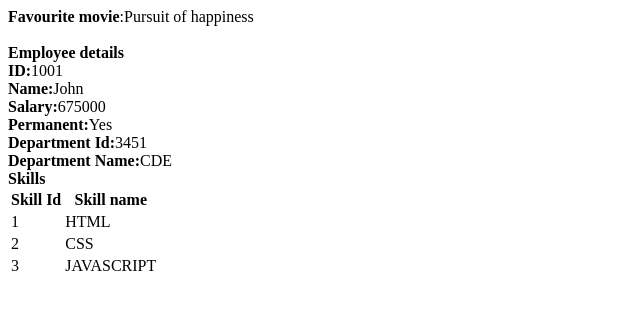
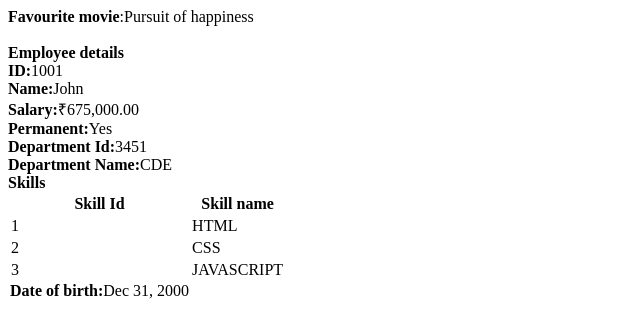
Before and after one commit to Balaji6701/angular-handson-1, an Angular app: page / in a window 1280 px wide. Shown: the top 336 px of the page, without its empty margins (0-640 px from the left). Built offline with nearby package versions, Linux system fonts and the light colour scheme.

Commit message:
3 files modified

```diff
--- a/src/app/app.component.html
+++ b/src/app/app.component.html
@@ -5,7 +5,8 @@
   <label class="strong">Employee details</label><br />
   <label class="strong"> ID:</label>{{ employee.id }}<br />
   <label class="strong"> Name:</label>{{ employee.name }}<br />
-  <label class="strong"> Salary:</label>{{ employee.salary }}<br />
+  <label class="strong"> Salary:</label>{{ employee.salary | currency: 'INR'
+  }}<br />
   <div *ngIf="employee.permanent">
     <label class="strong"> Permanent:</label>Yes<br />
   </div>
@@ -25,5 +26,9 @@
         <td>{{ skill.name }}</td>
       </tr>
     </tbody>
+    <label class="strong">Date of birth:</label
+    >{{
+      employee.dateOfBirth | date: 'mediumDate'
+    }}
   </table>
 </div>
--- a/src/app/app.component.ts
+++ b/src/app/app.component.ts
@@ -19,5 +19,6 @@ export class AppComponent {
       { id: 2, name: 'CSS' },
       { id: 3, name: 'JAVASCRIPT' },
     ],
+    dateOfBirth: new Date('12/31/2000'),
   };
 }
```
Also changed, not shown: src/app/employee.ts (+10 -9 lines).
